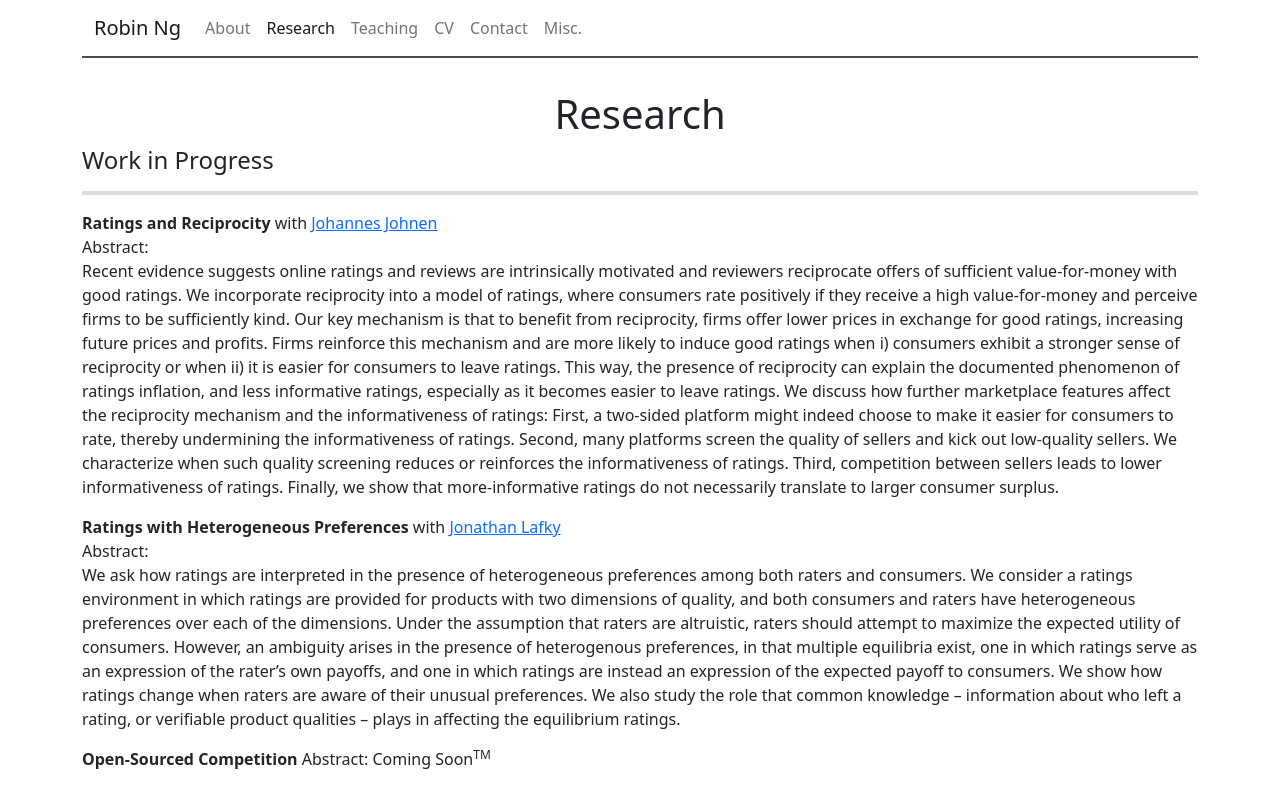
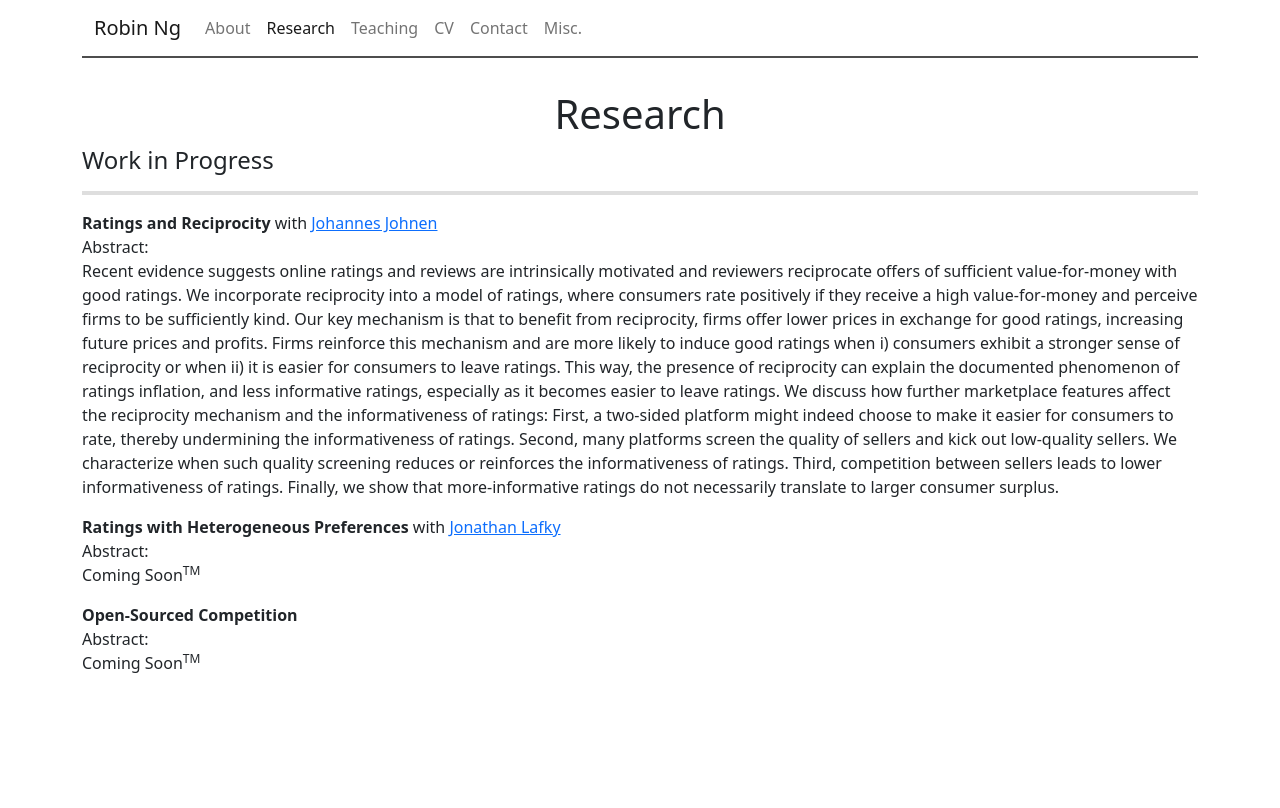
Before and after one commit to robin-ng/1, a Jekyll site: the page built from research.md, in a window 1280 px wide. Shown: the top 808 px of the page. Built offline with Jekyll 4.4.1, drawn with Linux system fonts in a browser that asks for light colours.

Commit message:
Update research.md

```diff
--- a/research.md
+++ b/research.md
@@ -15,8 +15,9 @@ Recent evidence suggests online ratings and reviews are intrinsically motivated
 
 **Ratings with Heterogeneous Preferences** with [Jonathan Lafky](https://sites.google.com/site/jonathanlafky/home) \
 Abstract:\
-We ask how ratings are interpreted in the presence of heterogeneous preferences among both raters and consumers. We consider a ratings environment in which ratings are provided for products with two dimensions of quality, and both consumers and raters have heterogeneous preferences over each of the dimensions. Under the assumption that raters are altruistic, raters should attempt to maximize the expected utility of consumers. However, an ambiguity arises in the presence of heterogenous preferences, in that multiple equilibria exist, one in which ratings serve as an expression of the rater's own payoffs, and one in which ratings are instead an expression of the expected payoff to consumers. We show how ratings change when raters are aware of their unusual preferences. We also study the role that common knowledge – information about who left a rating, or verifiable product qualities – plays in affecting the equilibrium ratings.
+Coming Soon<sup>TM</sup>
 
 
-**Open-Sourced Competition**
-Abstract: Coming Soon<sup>TM</sup>
+**Open-Sourced Competition** \
+Abstract:\
+Coming Soon<sup>TM</sup>
```
